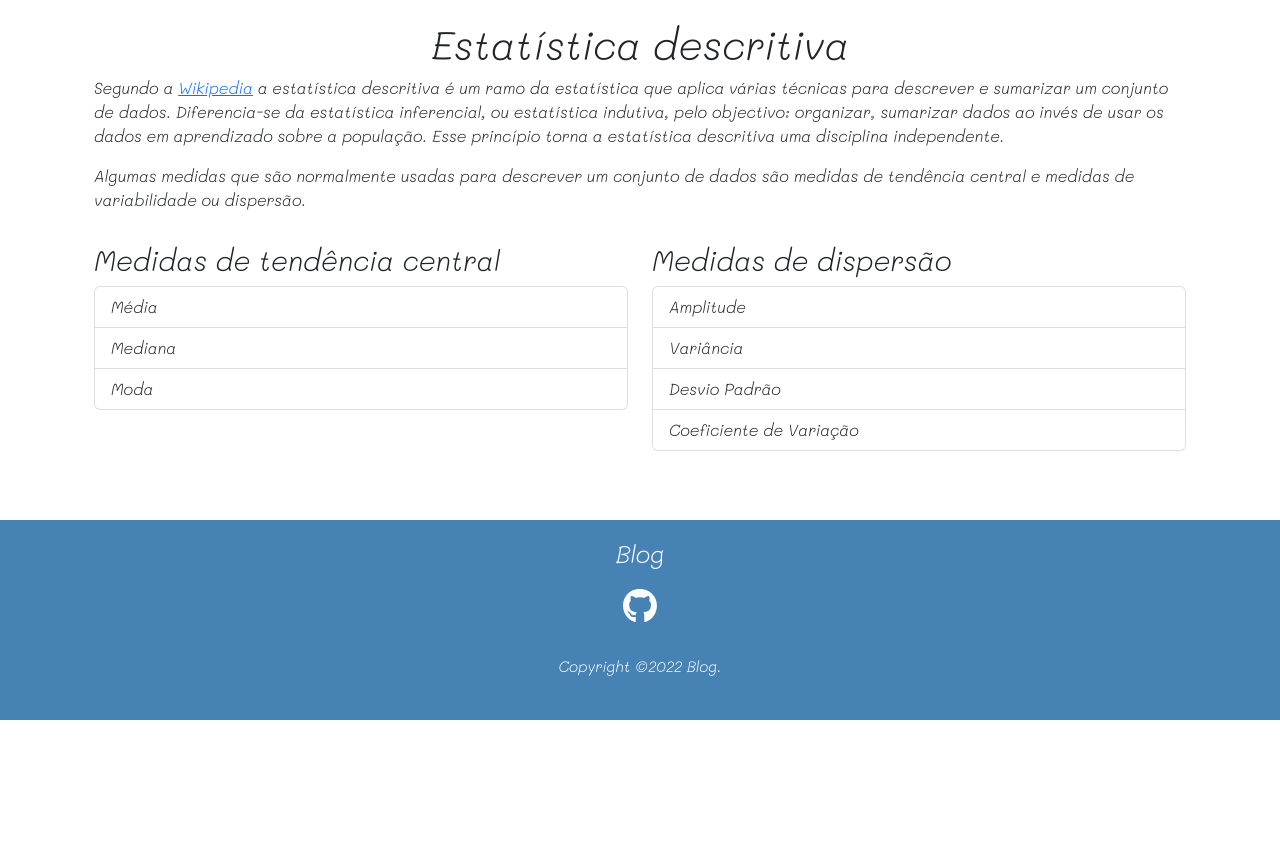
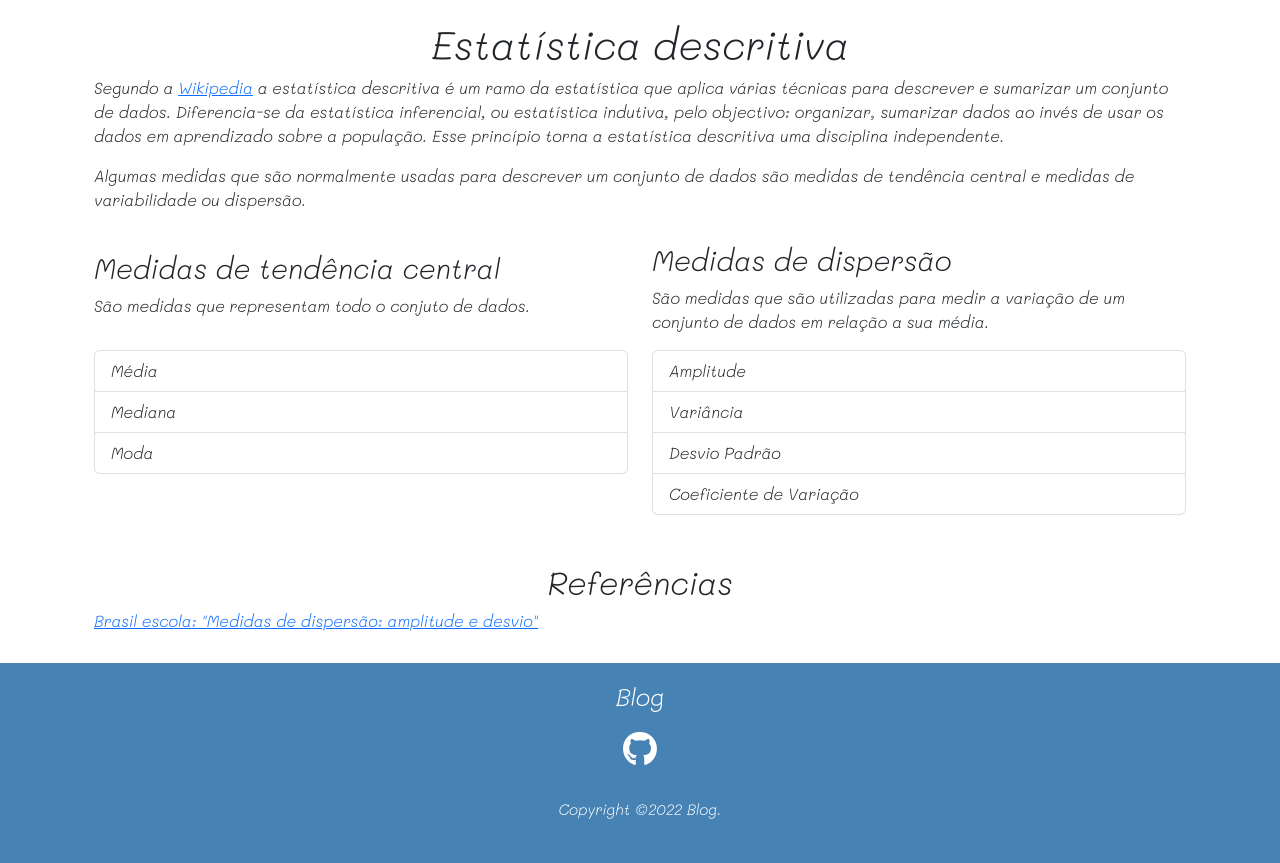
Before and after one commit to eduardooarruda/Blog-Probabilidade-Estatistica, a Flask app: page /estatistica-descritiva in a window 1280 px wide. Shown: the part 80-943 px from the top of the page. Before the commit the page ends 800 px from the top, so only its background shows below. Run offline with Flask 2, Linux system fonts and the light colour scheme; some libraries are stand-ins or nearby versions.

Commit message:
criação da página sobre a amplitude e definição dos termos medidas de tendência central e de dispersão

```diff
--- a/app.py
+++ b/app.py
@@ -14,3 +14,7 @@ def estatisticaDescritiva():
 @app.route("/glossario")
 def glossario():
     return render_template("glossario.html")
+
+@app.route("/amplitude")
+def amplitude():
+    return render_template("amplitude.html")
--- a/templates/estatisticaDescritiva.html
+++ b/templates/estatisticaDescritiva.html
@@ -1,7 +1,7 @@
 {% extends 'base.html' %}
 
 {% block css%} {% endblock css %}
-{% block titulo %}Home{% endblock titulo %}
+{% block titulo %}Estatística descritiva{% endblock titulo %}
 
 {% block conteudo %}
 <div class="container">
@@ -12,14 +12,15 @@
   <p>Algumas medidas que são normalmente usadas para descrever um conjunto de dados são medidas de tendência central e medidas de variabilidade ou dispersão.</p>
 
   <div class="row">
-    <div class="col-sm-6 col-12 pt-3">
+    <div class="col-sm-6 col-12 pt-4">
       <h3>Medidas de tendência central</h3>
+      <p>São medidas que representam todo o conjuto de dados.</p>
       <!--       <ul class="list-group">
         <li class="list-group-item">Média</li>
         <li class="list-group-item">Mediana</li>
         <li class="list-group-item">Moda</li>
       </ul> -->
-      <div class="list-group">
+      <div class="list-group pt-3">
         <a href="#" class="list-group-item list-group-item-action">Média</a>
         <a href="#" class="list-group-item list-group-item-action">Mediana</a>
         <a href="#" class="list-group-item list-group-item-action">Moda</a>
@@ -27,6 +28,7 @@
     </div>
     <div class="col-sm-6 col-12 pt-3">
       <h3>Medidas de dispersão</h3>
+      <p>São medidas que são utilizadas para medir a variação de um conjunto de dados em relação a sua média.</p>
       <!--       <ul class="list-group">
         <li class="list-group-item">Amplitude</li>
         <li class="list-group-item">Variância</li>
@@ -34,7 +36,7 @@
         <li class="list-group-item">Coeficiente de Variação</li>
       </ul> -->
       <div class="list-group">
-        <a href="#" class="list-group-item list-group-item-action">Amplitude</a>
+        <a href="{{url_for('amplitude')}}" class="list-group-item list-group-item-action">Amplitude</a>
         <a href="#" class="list-group-item list-group-item-action">Variância</a>
         <a href="#" class="list-group-item list-group-item-action">Desvio Padrão</a>
         <a href="#" class="list-group-item list-group-item-action">Coeficiente de Variação</a>
@@ -42,5 +44,11 @@
     </div>
   </div>
 
+  <h2 class="text-center pt-5">Referências</h2>
+
+  <a href="https://brasilescola.uol.com.br/matematica/medidas-dispersao-amplitude-desvio.htm" cçlass="pb-5">Brasil escola: "Medidas de dispersão: amplitude e desvio"</a>
+
 </div>
+
+<!-- https://proeducacional.com/ead/curso-preparatorio-cfg-modulo-i/capitulos/metodos-quantitativos/aulas/medidas-de-tendencia-central-e-dispersao/#:~:text=As%20medidas%20de%20tendência%20central%20são%20utilizadas%20para%20representar%20um,%3A%20média%2C%20mediana%20e%20moda. -->
 {% endblock conteudo %}
```
Also changed, not shown: templates/amplitude.html (added, +24 -0 lines).
